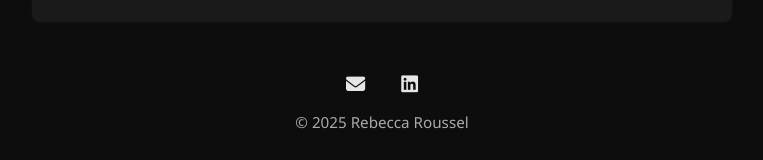
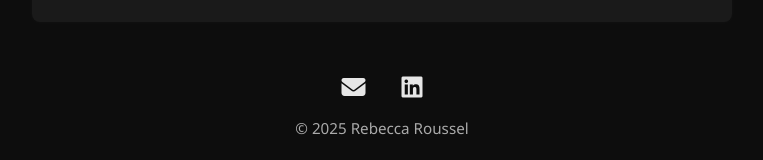
Before and after one commit to rebecca-roussel/portfolio, a plain HTML site: page index.html in a window 1280 px wide. Shown: the part 689-849 px from the top of the page, without its empty margins (258-1021 px from the left). Drawn offline with Linux system fonts and the light colour scheme.

Commit message:
index.html

```diff
--- a/index.html
+++ b/index.html
@@ -90,12 +90,14 @@ header img:hover {
   margin: 0 1rem;
   color: #e6e6e6;
   text-decoration: none;
-      font-size: 1.2rem;
-      transition: color 0.3s ease;
+  font-size: 1.5rem;
+  transition: color 0.3s ease, transform 0.3s ease;
+  display: inline-block;
 }
 
 .contact a:hover {
   color: #f0dca0;
+  transform: scale(1.2) rotate(3deg);
 }
   </style>
 </head>
```
Lines whose indentation alone changed are shown as unchanged.
